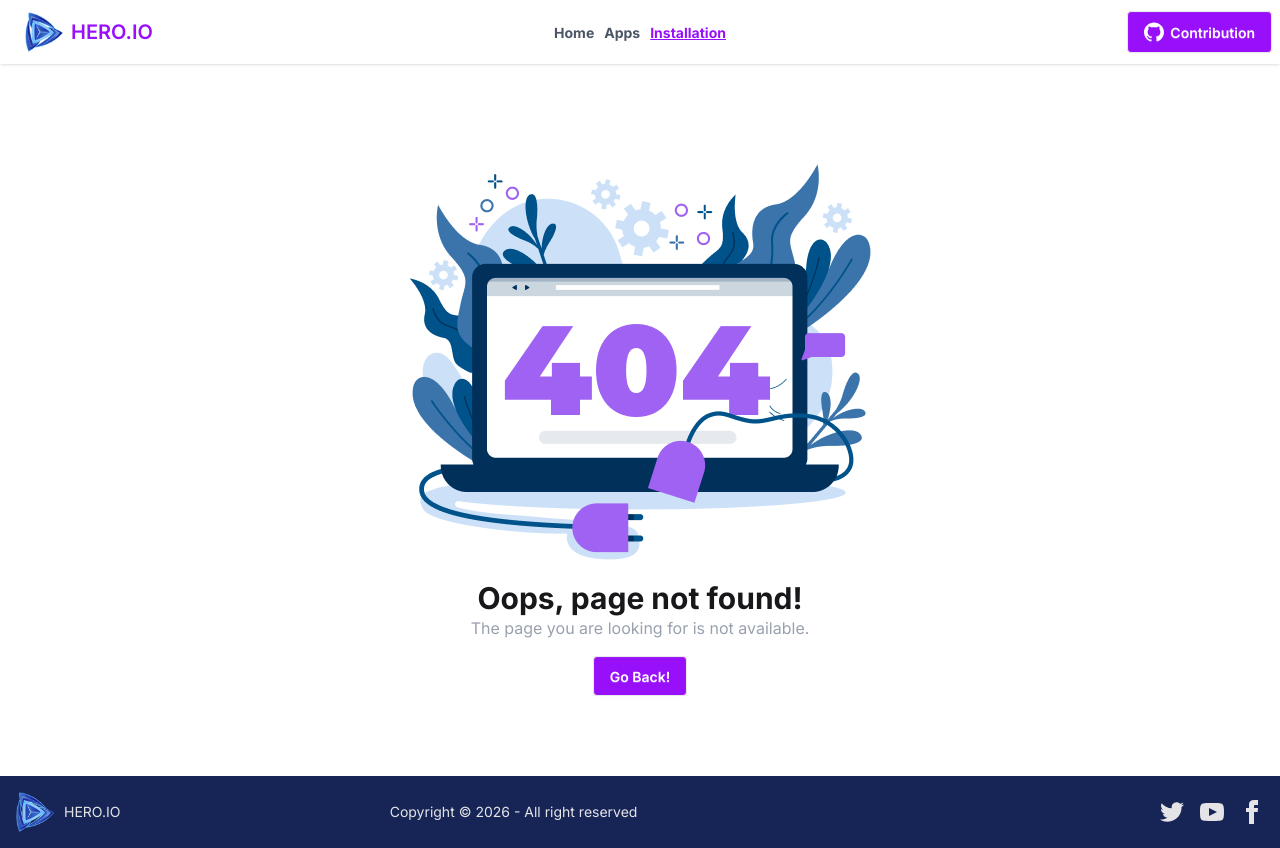
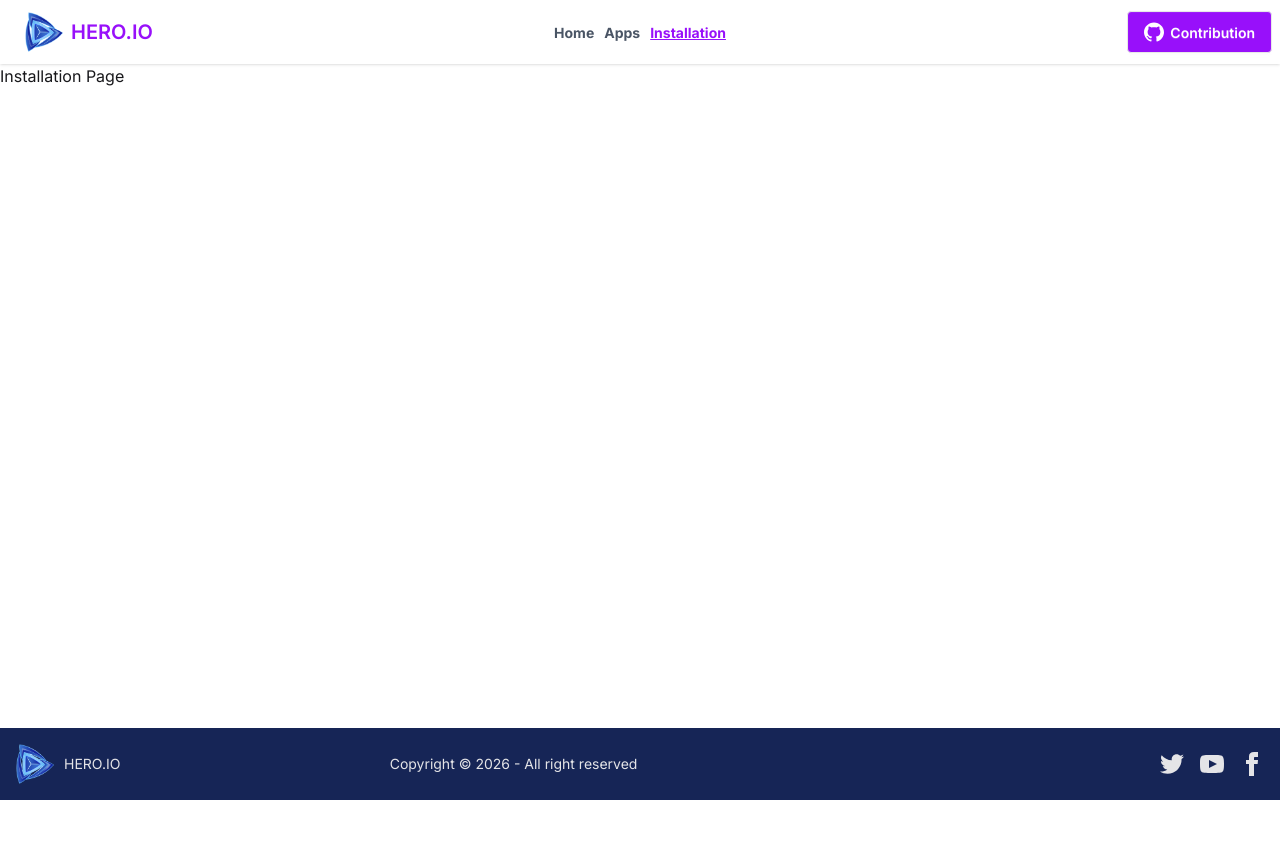
Before and after one commit to sohananazneen/hero-io, a React (Vite) app: page /installation in a window 1280 px wide. Before the commit this address had no page. After the commit the page ends 800 px from the top, so only its background shows below. Built offline with nearby package versions, Linux system fonts and the light colour scheme.

Commit message:
installation page

```diff
--- /dev/null
+++ b/src/Components/Installation/Installation.jsx
@@ -0,0 +1,11 @@
+import React from "react";
+
+const Installation = () => {
+  return (
+    <div>
+      <h1>Installation Page</h1>
+    </div>
+  );
+};
+
+export default Installation;
--- a/src/main.jsx
+++ b/src/main.jsx
@@ -9,6 +9,7 @@ import AppsPage from "./Components/AppsPage/AppsPage.jsx";
 import AppsDetails from "./Components/AppsDetails/AppsDetails.jsx";
 import NotFound from "./Components/ErrorPages/NotFound.jsx";
 import { ToastContainer } from "react-toastify";
+import Installation from "./Components/Installation/Installation.jsx";
 
 const router = createBrowserRouter([
   {
@@ -44,6 +45,14 @@ const router = createBrowserRouter([
         element: <AppsDetails />,
       },
       {
+        path: "/installation",
+        loader: async () => {
+          const res = await axios.get("/data.json");
+          return res.data;
+        },
+        element: <Installation />,
+      },
+      {
         path: "*",
         element: <NotFound />,
       },
```
